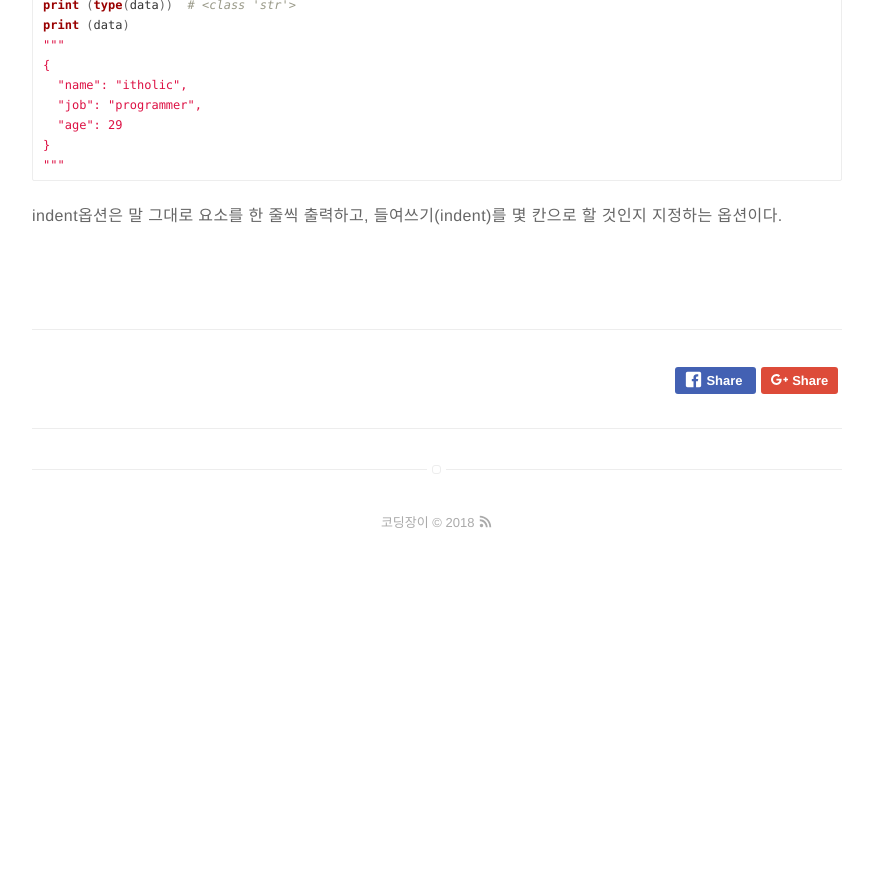
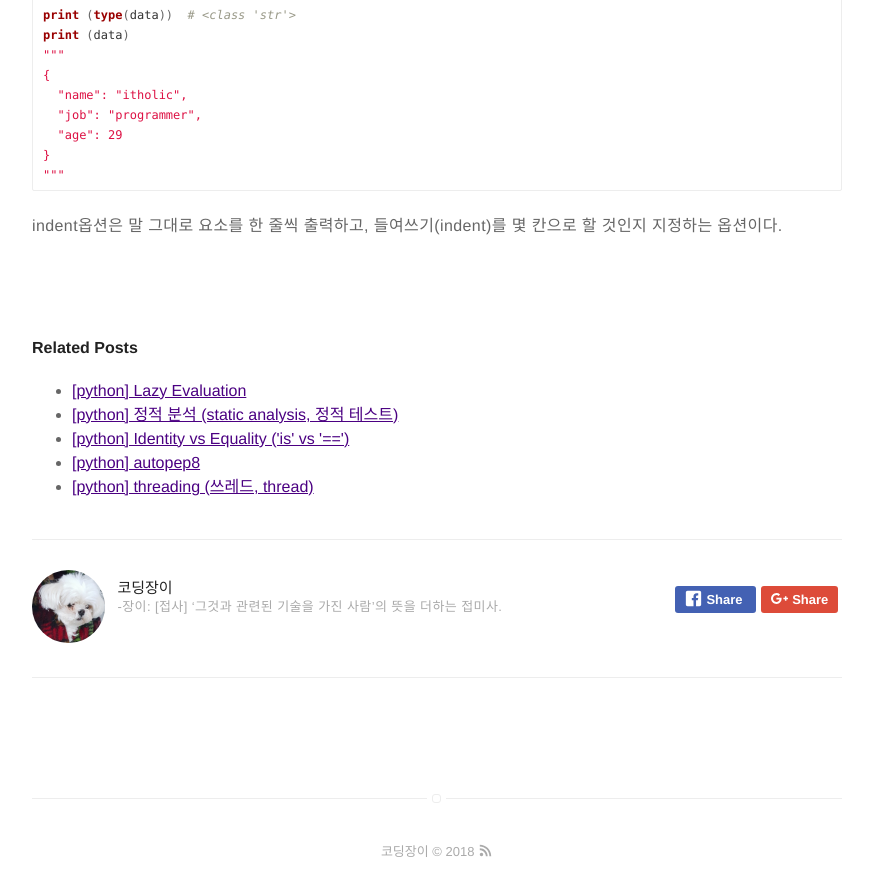
Before and after one commit to itholic/itholic.github.io, a Jekyll site: the page built from _posts/python/2018-11-02-python-json.md, in a window 1280 px wide and 900 px high, scrolled down 1903 px. Shown: the top 896 px of the window, without its empty margins (203-1076 px from the left). Built offline with Jekyll 4.4.1, drawn with Linux system fonts in a browser that asks for light colours; our own code applies the rules of GitHub Pages for plain Markdown files; comment, search, counter and statistics services are not loaded; before the commit the page ends 2474 px from its top, so only the background shows below that; some of the changed text lies outside the part shown.

Commit message:
[python] json (add header)

```diff
--- a/_posts/python/2018-11-02-python-json.md
+++ b/_posts/python/2018-11-02-python-json.md
@@ -1,4 +1,14 @@
-
+---
+title: "[python] JSON"
+layout: post
+tag:
+- python
+category: python
+author: itholic
+sitemap:
+  changefreq: daily
+  priority: 1.0
+---
 
 # json
 
```
